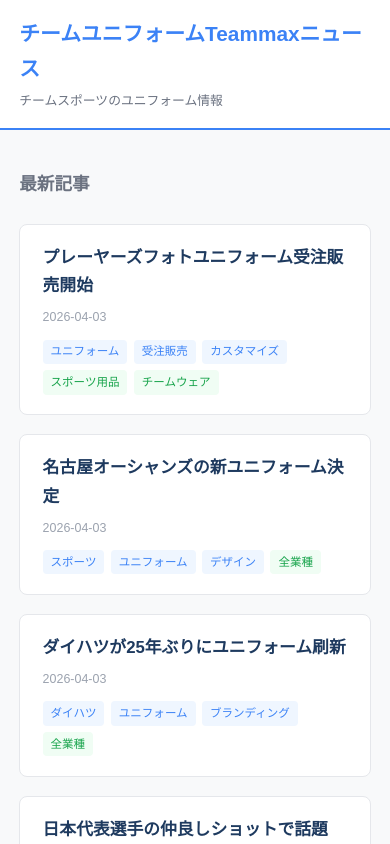
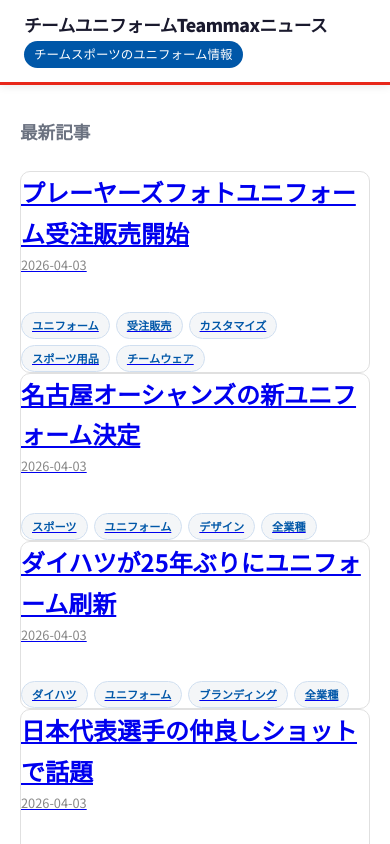
Before and after one commit to inabat-tech/teammax_media, a Next.js app: page / in a window 390 px wide. Shown: the top 844 px of the page. Built offline with nearby package versions, Linux system fonts and the light colour scheme.

Commit message:
update: globals.css

```diff
--- a/app/globals.css
+++ b/app/globals.css
@@ -1,85 +1,356 @@
-*, *::before, *::after { box-sizing: border-box; margin: 0; padding: 0; }
+@import url('https://fonts.googleapis.com/css2?family=Noto+Sans+JP:wght@400;500;700;900&display=swap');
+
+*, *::before, *::after {
+  box-sizing: border-box;
+  margin: 0;
+  padding: 0;
+}
+
+:root {
+  --red:    #e8271a;
+  --blue:   #0057a8;
+  --yellow: #f5c400;
+  --dark:   #1a1a2e;
+  --gray:   #f4f6f8;
+  --text:   #333;
+  --border: #e0e0e0;
+  --radius: 10px;
+}
 
 body {
-  font-family: "Hiragino Sans", "Hiragino Kaku Gothic ProN", Meiryo, sans-serif;
-  background: #f8f9fa;
-  color: #212529;
+  font-family: 'Noto Sans JP', sans-serif;
+  background: #fff;
+  color: var(--text);
   line-height: 1.7;
 }
 
-.container { max-width: 860px; margin: 0 auto; padding: 0 1.2rem; }
-
-/* ヘッダー */
+/* ===== HEADER ===== */
 header {
   background: #fff;
-  border-bottom: 2px solid #3b82f6;
-  padding: 1rem 0;
-  margin-bottom: 2.5rem;
+  border-bottom: 3px solid var(--red);
+  box-shadow: 0 2px 8px rgba(0,0,0,0.08);
+  position: sticky;
+  top: 0;
+  z-index: 100;
 }
+
+header .container {
+  display: flex;
+  align-items: center;
+  gap: 16px;
+  padding: 14px 24px;
+}
+
 .site-title {
   font-size: 1.3rem;
+  font-weight: 900;
+  color: var(--dark);
+  text-decoration: none;
+  letter-spacing: -0.5px;
+  line-height: 1.2;
+}
+
+.site-title:hover {
+  color: var(--red);
+}
+
+.site-desc {
+  font-size: 0.78rem;
+  color: #fff;
+  background: var(--blue);
+  padding: 3px 10px;
+  border-radius: 20px;
+  font-weight: 500;
+  white-space: nowrap;
+}
+
+/* ===== HERO BANNER ===== */
+.hero {
+  background: linear-gradient(135deg, var(--blue) 0%, #003d7a 100%);
+  color: #fff;
+  padding: 48px 24px;
+  text-align: center;
+  position: relative;
+  overflow: hidden;
+}
+
+.hero::before {
+  content: "";
+  position: absolute;
+  top: -40px; right: -40px;
+  width: 220px; height: 220px;
+  background: var(--red);
+  border-radius: 50%;
+  opacity: 0.15;
+}
+
+.hero::after {
+  content: "";
+  position: absolute;
+  bottom: -60px; left: -30px;
+  width: 280px; height: 280px;
+  background: var(--yellow);
+  border-radius: 50%;
+  opacity: 0.1;
+}
+
+.hero h1 {
+  font-size: 1.9rem;
+  font-weight: 900;
+  margin-bottom: 8px;
+  position: relative;
+}
+
+.hero p {
+  font-size: 0.95rem;
+  opacity: 0.85;
+  position: relative;
+}
+
+/* ===== CONTAINER ===== */
+.container {
+  max-width: 1080px;
+  margin: 0 auto;
+  padding: 0 20px;
+}
+
+/* ===== SECTION TITLE ===== */
+.section-title {
+  font-size: 1.3rem;
+  font-weight: 900;
+  color: var(--dark);
+  padding: 32px 0 16px;
+  display: flex;
+  align-items: center;
+  gap: 10px;
+}
+
+.section-title::before {
+  content: "";
+  display: inline-block;
+  width: 6px;
+  height: 1.4em;
+  background: var(--red);
+  border-radius: 3px;
+}
+
+/* ===== ARTICLE GRID ===== */
+.posts-grid {
+  display: grid;
+  grid-template-columns: repeat(auto-fill, minmax(300px, 1fr));
+  gap: 20px;
+  padding-bottom: 48px;
+}
+
+/* ===== ARTICLE CARD ===== */
+.post-card {
+  background: #fff;
+  border: 1px solid var(--border);
+  border-radius: var(--radius);
+  overflow: hidden;
+  transition: transform 0.2s, box-shadow 0.2s;
+  display: flex;
+  flex-direction: column;
+}
+
+.post-card:hover {
+  transform: translateY(-4px);
+  box-shadow: 0 8px 24px rgba(0,0,0,0.12);
+}
+
+.post-card-accent {
+  height: 5px;
+  background: linear-gradient(90deg, var(--red), var(--blue));
+}
+
+.post-card-body {
+  padding: 16px 18px;
+  flex: 1;
+  display: flex;
+  flex-direction: column;
+}
+
+.post-card-title {
+  font-size: 0.97rem;
   font-weight: 700;
-  color: #3b82f6;
+  color: var(--dark);
+  text-decoration: none;
+  line-height: 1.5;
+  margin-bottom: 8px;
+  display: -webkit-box;
+  -webkit-line-clamp: 3;
+  -webkit-box-orient: vertical;
+  overflow: hidden;
+}
+
+.post-card-title:hover {
+  color: var(--red);
+}
+
+.post-card-date {
+  font-size: 0.75rem;
+  color: #888;
+  margin-bottom: 10px;
+}
+
+.post-card-summary {
+  font-size: 0.82rem;
+  color: #555;
+  line-height: 1.6;
+  flex: 1;
+  display: -webkit-box;
+  -webkit-line-clamp: 3;
+  -webkit-box-orient: vertical;
+  overflow: hidden;
+}
+
+/* ===== TAGS ===== */
+.tags {
+  display: flex;
+  flex-wrap: wrap;
+  gap: 6px;
+  margin-top: 12px;
+}
+
+.tag {
+  font-size: 0.7rem;
+  padding: 3px 10px;
+  border-radius: 20px;
+  font-weight: 600;
+  background: var(--gray);
+  color: var(--blue);
+  border: 1px solid #d0dff0;
+}
+
+.tag-industry {
+  background: #fff3cd;
+  color: #856404;
+  border-color: #f5c400;
+}
+
+/* ===== ARTICLE DETAIL ===== */
+.post-detail {
+  max-width: 780px;
+  margin: 40px auto;
+  padding: 0 20px 60px;
+}
+
+.post-detail h1 {
+  font-size: 1.7rem;
+  font-weight: 900;
+  color: var(--dark);
+  line-height: 1.4;
+  margin-bottom: 16px;
+  padding-bottom: 16px;
+  border-bottom: 3px solid var(--red);
+}
+
+.post-meta {
+  display: flex;
+  align-items: center;
+  gap: 12px;
+  font-size: 0.8rem;
+  color: #888;
+  margin-bottom: 24px;
+}
+
+.post-content {
+  font-size: 0.95rem;
+  line-height: 1.9;
+  color: #333;
+}
+
+.post-content h2 {
+  font-size: 1.15rem;
+  font-weight: 700;
+  color: var(--dark);
+  background: var(--gray);
+  border-left: 4px solid var(--red);
+  padding: 10px 14px;
+  margin: 28px 0 14px;
+  border-radius: 0 6px 6px 0;
+}
+
+.post-content p {
+  margin-bottom: 16px;
+}
+
+.post-content blockquote {
+  background: #f0f7ff;
+  border-left: 4px solid var(--blue);
+  padding: 14px 18px;
+  margin: 20px 0;
+  border-radius: 0 8px 8px 0;
+  font-size: 0.9rem;
+  color: #444;
+}
+
+.post-content a {
+  color: var(--blue);
+  text-decoration: underline;
+}
+
+/* ===== BACK BUTTON ===== */
+.back-btn {
+  display: inline-flex;
+  align-items: center;
+  gap: 6px;
+  background: var(--dark);
+  color: #fff;
+  text-decoration: none;
+  padding: 9px 20px;
+  border-radius: 6px;
+  font-size: 0.85rem;
+  font-weight: 600;
+  margin-bottom: 28px;
+  transition: background 0.2s;
+}
+
+.back-btn:hover {
+  background: var(--red);
+}
+
+/* ===== FOOTER ===== */
+footer {
+  background: var(--dark);
+  color: #aaa;
+  text-align: center;
+  padding: 28px 20px;
+  font-size: 0.82rem;
+  border-top: 4px solid var(--red);
+}
+
+footer a {
+  color: var(--yellow);
   text-decoration: none;
 }
-.site-desc { font-size: 0.8rem; color: #6b7280; margin-top: 0.2rem; }
 
-/* 記事一覧 */
-.post-list { display: flex; flex-direction: column; gap: 1.2rem; }
+footer a:hover {
+  text-decoration: underline;
+}
 
-.post-card {
-  background: #fff;
-  border-radius: 8px;
-  padding: 1.2rem 1.4rem;
-  border: 1px solid #e5e7eb;
-  text-decoration: none;
-  color: inherit;
-  display: block;
-  transition: box-shadow 0.15s;
+/* ===== MAIN PADDING ===== */
+main.container {
+  padding-top: 32px;
 }
-.post-card:hover { box-shadow: 0 4px 12px rgba(0,0,0,0.08); }
 
-.post-card h2 { font-size: 1.05rem; font-weight: 700; margin-bottom: 0.4rem; color: #1e3a5f; }
-.post-meta { font-size: 0.78rem; color: #9ca3af; margin-bottom: 0.6rem; }
-.post-comment { font-size: 0.88rem; color: #4b5563; }
+/* ===== RESPONSIVE ===== */
+@media (max-width: 640px) {
+  .posts-grid {
+    grid-template-columns: 1fr;
+  }
 
-.tags { display: flex; flex-wrap: wrap; gap: 0.4rem; margin-top: 0.7rem; }
-.tag {
-  font-size: 0.72rem;
-  background: #eff6ff;
-  color: #3b82f6;
-  border-radius: 4px;
-  padding: 0.15rem 0.5rem;
+  .hero h1 {
+    font-size: 1.4rem;
+  }
+
+  header .container {
+    flex-direction: column;
+    align-items: flex-start;
+    gap: 6px;
+  }
+
+  .site-title {
+    font-size: 1.1rem;
+  }
 }
-.tag.industry { background: #f0fdf4; color: #16a34a; }
-
-/* 記事詳細 */
-.post-detail { background: #fff; border-radius: 8px; padding: 2rem; border: 1px solid #e5e7eb; margin-bottom: 2rem; }
-.post-detail h1 { font-size: 1.4rem; font-weight: 700; color: #1e3a5f; margin-bottom: 0.6rem; }
-.post-body { margin-top: 1.5rem; }
-.post-body h2 { font-size: 1.05rem; font-weight: 700; margin: 1.5rem 0 0.5rem; color: #1e3a5f; }
-.post-body p { margin-bottom: 1rem; }
-.post-body blockquote {
-  border-left: 3px solid #3b82f6;
-  padding: 0.5rem 1rem;
-  background: #eff6ff;
-  border-radius: 0 6px 6px 0;
-  color: #1d4ed8;
-  margin: 1rem 0;
-}
-.post-body a { color: #3b82f6; }
-
-.back-link { display: inline-block; margin-bottom: 1.5rem; color: #3b82f6; text-decoration: none; font-size: 0.9rem; }
-.back-link:hover { text-decoration: underline; }
-
-/* フッター */
-footer { margin-top: 4rem; padding: 1.5rem 0; border-top: 1px solid #e5e7eb; text-align: center; font-size: 0.8rem; color: #9ca3af; }
-
-/* サービスリンク */
-.service-link { color: #6b7280; text-decoration: none; font-size: 0.8rem; border-bottom: 1px dotted #9ca3af; }
-.service-link:hover { color: #3b82f6; border-bottom-color: #3b82f6; }
-
-/* 記事詳細のサービス案内 */
-.service-banner { margin-top: 1.5rem; padding: 1rem 1.2rem; background: #f8faff; border: 1px solid #dbeafe; border-radius: 6px; font-size: 0.85rem; color: #4b5563; }
-.service-banner a { color: #3b82f6; text-decoration: none; font-weight: 600; }
-.service-banner a:hover { text-decoration: underline; }
```
